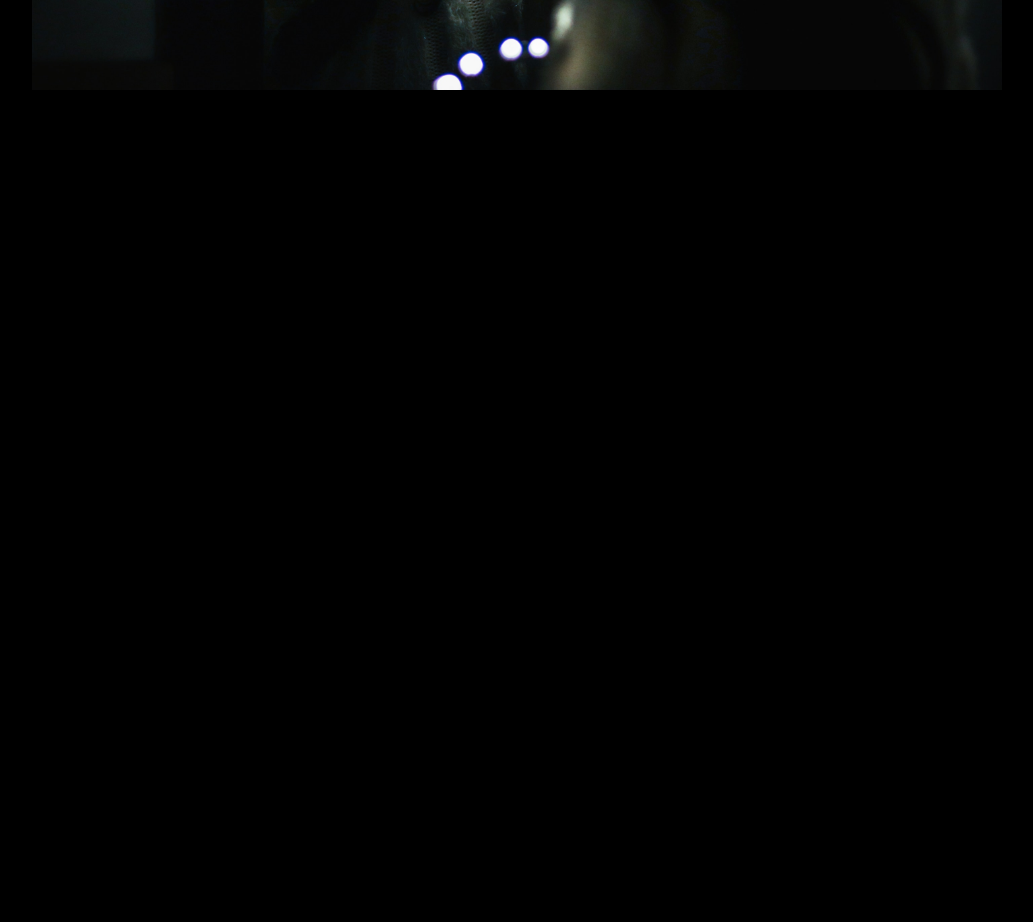
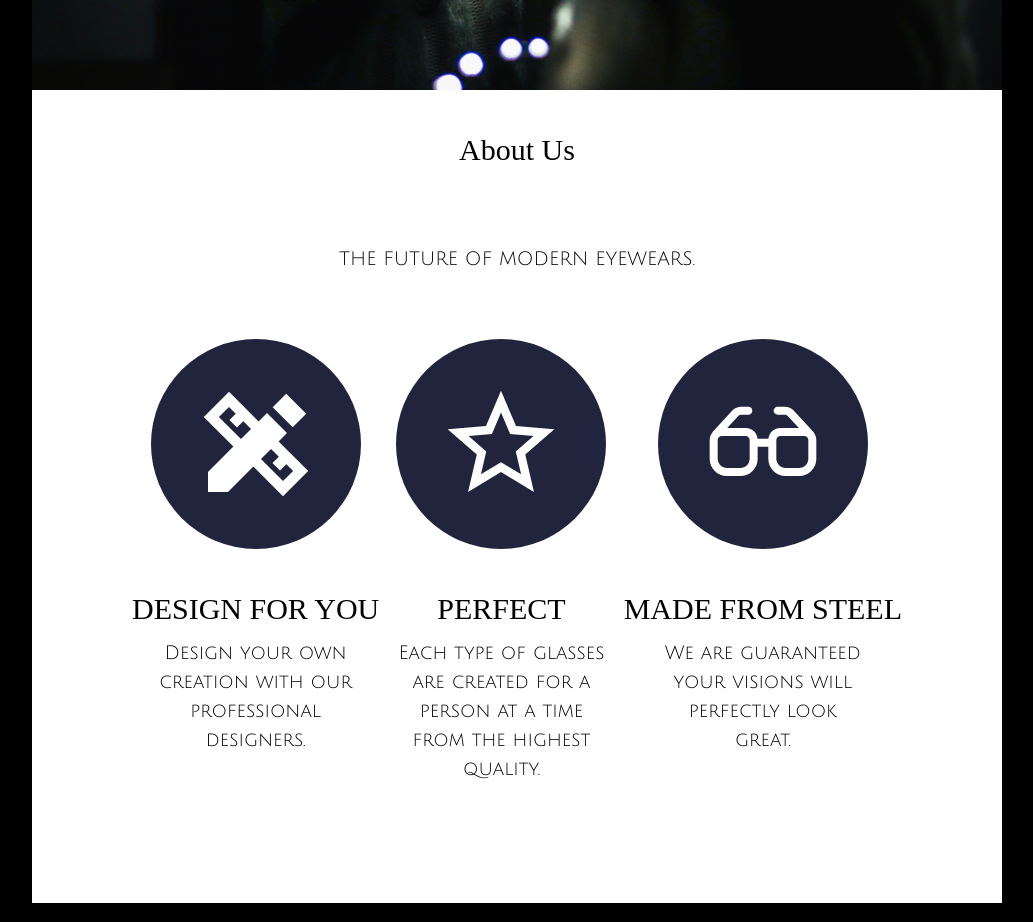
Before and after one commit to mariia-masliuk/arkar, a website: page src/index.html in a window 1280 px wide. Shown: the part 480-1402 px from the top of the page, without its empty margins (123-1156 px from the left). Before the commit the page ends 800 px from the top, so only its background shows below. Drawn offline with nearby package versions, Linux system fonts and the light colour scheme; files that its build step writes are made by us from their sources; files whose address does not match are found by name; a web font is replaced by a local one.

Commit message:
About Setion

```diff
--- a/gulp/version.json
+++ b/gulp/version.json
@@ -1,3 +1,3 @@
 {
-    "main": "20230815172626"
+    "main": "20230815183416"
 }
--- /dev/null
+++ b/src/html/pages/about.html
@@ -0,0 +1,32 @@
+<div class="about _container">
+  <div class="about__title title">About Us</div>
+  <div class="about__info">THE FUTURE OF MODERN EYEWEARS.</div>
+  <div class="about__row">
+
+    <div class="about__column">
+      <div class="about__item">
+        <div class="about__logo"><img src="@img/icons/design.svg" alt=""></div>
+        <div class="about__label">Design for you</div>
+        <div class="about__desc">Design your own creation with our professional designers.</div>
+      </div>
+    </div>
+
+    <div class="about__column">
+      <div class="about__item">
+        <div class="about__logo"><img src="@img/icons/star.svg" alt=""></div>
+        <div class="about__label">PERFECT</div>
+        <div class="about__desc">Each type of glasses are created for a person at a time from the highest quality.</div>
+      </div>
+    </div>
+
+    <div class="about__column">
+      <div class="about__item">
+        <div class="about__logo"><img src="@img/icons/glasses.svg" alt=""></div>
+        <div class="about__label">MADE FROM STEEL</div>
+        <div class="about__desc">We are guaranteed your visions will perfectly look great.</div>
+      </div>
+    </div>
+
+
+  </div>
+</div>
--- a/src/html/pages/main.html
+++ b/src/html/pages/main.html
@@ -1,7 +1,7 @@
 <div class="promo _container _ibg">
   <img src="@img/bg.jpg" alt="">
   <div class="promo__content">
-    <div class="promo__header">CUSTOM-TAILORED EYEWEARS</div>
+    <div class="promo__header title">CUSTOM-TAILORED EYEWEARS</div>
     <div class="promo__info">A PLACE WHERE GOOD VISION FINDS YOU.</div>
     <a href="#" class="promo__btn">shop now</a>
   </div>
--- a/src/index.html
+++ b/src/index.html
@@ -8,6 +8,7 @@
       @@include("html/blocks/header.html", {})
       <main class="page">
           @@include("html/pages/main.html", {})
+          @@include("html/pages/about.html", {})
       </main>
       @@include("html/blocks/footer.html", {})
     </div>
--- a/src/scss/_base.scss
+++ b/src/scss/_base.scss
@@ -47,3 +47,9 @@ body{
     z-index: 1;
   }
 }
+.title{
+  font-family: $secondFont;
+    font-size: 30px;
+    line-height: calc(60 / 30 * 100%);
+    font-weight: 400;
+}
--- /dev/null
+++ b/src/scss/pages/about.scss
@@ -0,0 +1,78 @@
+.about {
+  background-color: #fff;
+  padding: 30px 100px 90px 100px;
+  & > *:not(:last-child){
+    margin-bottom: 70px;
+    @media(max-width: $md4){
+      margin-bottom: 30px;
+    }
+  }
+  @media(max-width: $md2){
+    padding: 30px;
+  }
+  &__title {
+    text-align: center;
+  }
+
+  &__info {
+    text-align: center;
+  }
+
+  &__row {
+    @media(min-width: $md3){
+      display: flex;
+      justify-content: space-between;
+
+    }
+    @media(max-width: $md2){
+      *:not(:last-child){
+        margin-bottom: 50px;
+        @media(max-width: $md3){
+          margin-bottom: 20px;
+
+        }
+      }
+  }
+
+  &__column {
+    flex: 1 0 33.333%;
+  }
+
+  &__item {
+    *:not(:last-child){
+      margin: 0 auto 30px auto;
+    }
+    }
+  }
+
+  &__logo {
+    margin: 0 auto 30px auto;
+    display: flex;
+    justify-content: center;
+    align-items: center;
+    border-radius: 50%;
+    background-color: $color_dark;
+    width: 210px;
+    height: 210px;
+    img{
+      width: 128px;
+      height: 128px;
+    }
+  }
+
+  &__label {
+    font-family: $secondFont;
+    font-size: 30px;
+    text-transform: uppercase;
+    text-align: center;
+    line-height: calc(60 / 30 * 100%);
+  }
+
+  &__desc {
+    margin: 0 auto 30px auto;
+    text-align: center;
+    max-width: 210px;
+    font-size: 19px;
+    line-height: calc(29 / 19 * 100%);
+  }
+}
--- a/src/scss/pages/main.scss
+++ b/src/scss/pages/main.scss
@@ -24,11 +24,9 @@
 
   &__header {
     color: $color_white;
-    font-family: $secondFont;
-    font-size: 30px;
-    line-height: calc(60 / 30 * 100%);
-    font-weight: 400;
-
+    @media(max-width: $md4){
+      text-align: center;
+    }
   }
 
   &__info {
@@ -39,7 +37,7 @@
     line-height: calc(29 / 19 * 100%);
     @media(max-width: $md4){
       color: rgba(255, 255, 255, .9);
-
+      text-align: center;
     }
   }
 
@@ -57,6 +55,10 @@
     color: #fff;
     background-color: $color_light;
     transition: all 0.3s ease 0s;
+    @media(max-width: $md4){
+      display: flex;
+    }
+
     &:hover{
       background-color: darken($color: $color_light, $amount: 10);
     }
--- a/src/scss/style.scss
+++ b/src/scss/style.scss
@@ -10,3 +10,4 @@
 
 @import './blocks/header.scss';
 @import './pages/main.scss';
+@import './pages/about.scss';
```
Also changed, not shown: dist/css/style.css, dist/css/style.min.css, dist/index.html.
